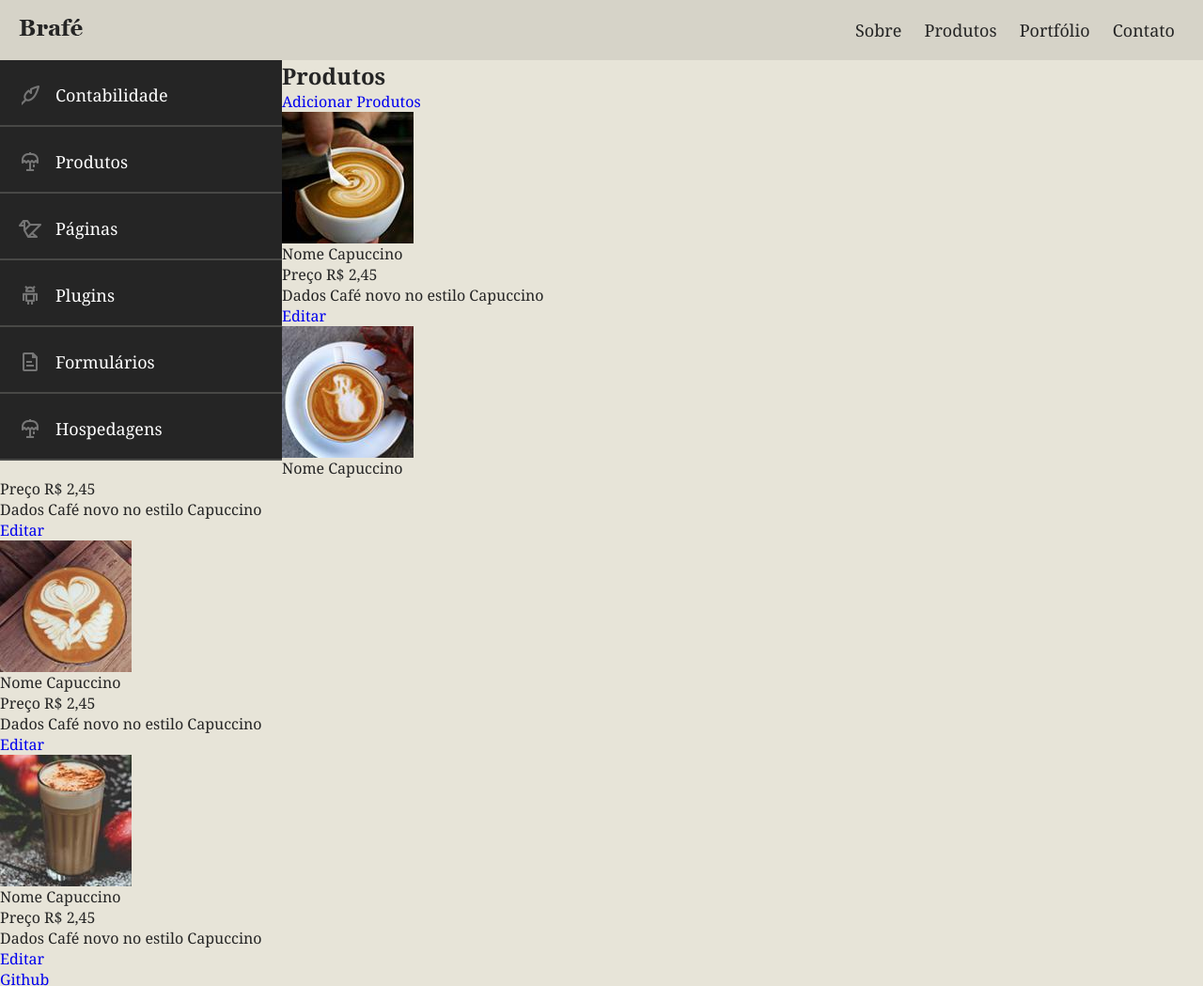
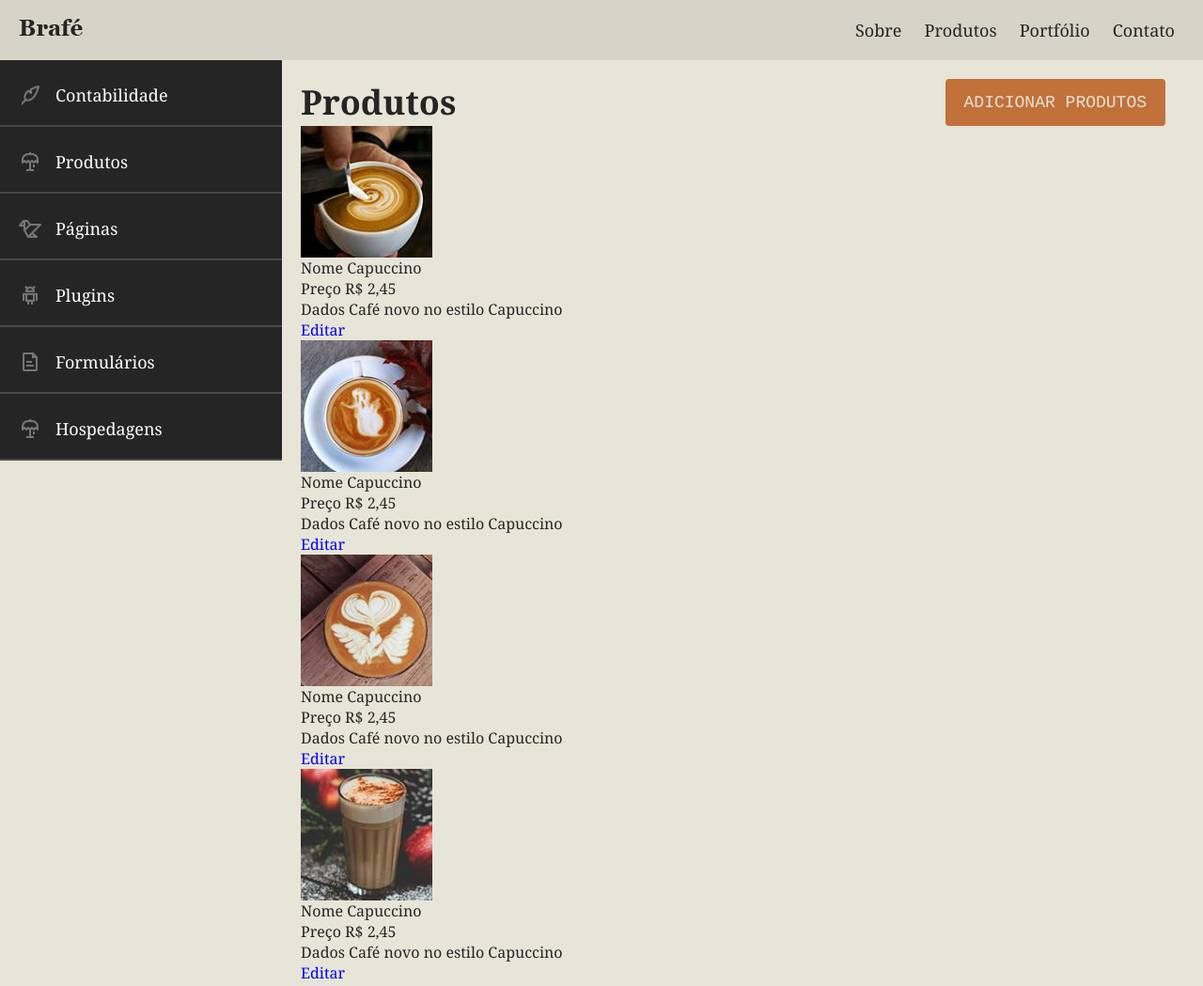
Before and after one commit to Vinicius8706/Brafe-Layout-3, a plain HTML site: page brafe-3-puro/index.html in a window 1280 px wide. Shown: the top 1049 px of the page at 94% size. Drawn offline with Linux system fonts and the light colour scheme.

Commit message:
produtos

```diff
--- a/brafe-3-puro/index.html
+++ b/brafe-3-puro/index.html
@@ -36,10 +36,10 @@
 
 		</nav>
 
-		<section>
+		<section class="produtos">
 			<header>
 				<h1>Produtos</h1>
-				<a href="#">Adicionar Produtos</a>
+				<a class="adicionar-produtos" href="#">Adicionar Produtos</a>
 			</header>
 			<ul>
 				<li>
--- a/css/style.css
+++ b/css/style.css
@@ -63,6 +63,14 @@ a{
 
 /* MAIN */
 
+.main-content::after, .main-content::before {
+    display: table;
+    content: "";
+    clear: both;
+}
+
+/* SIDE NAV  */
+
 .side-nav{
     width:300px;
     background: #252525;
@@ -111,3 +119,36 @@ a{
 .nav-hospedagens:before{
     background-position: 0 calc(24px*5);
 }
+
+.produtos{
+    float: left;
+    width: calc(100% - 300px);
+    margin: 0 auto;
+    max-width: 960px;
+    padding: 20px;
+}
+
+.produtos header::before, .produtos header::after{
+    content: "";
+    display: table;
+    clear: both;
+
+}
+
+.produtos h1{
+    font-size:2.25em;
+    float: left;
+
+}
+
+.adicionar-produtos{
+    background: #c17139;
+    color: #e7e4d8;
+    font-size: 1.125em;
+    font-family: Courier, monospace;
+    text-transform: uppercase;
+    padding: 15px 20px;
+    border-radius: 4px  ;
+    float: right;
+    text-align: center;
+}
```
